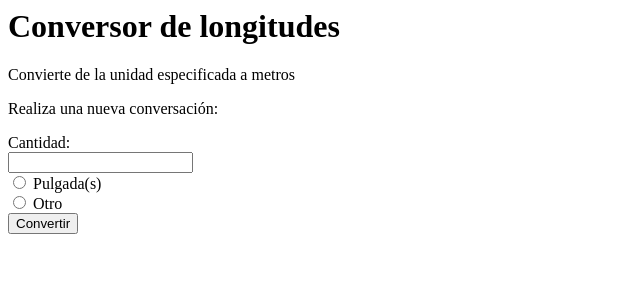
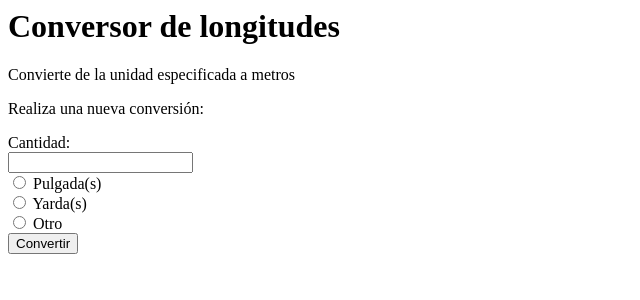
Before and after one commit to enriquerivasf/Desarrollo-Web-en-Entorno-Servidor, a PHP site: page /conversor2.php in a window 1280 px wide. Shown: the top 300 px of the page, without its empty margins (0-640 px from the left). Run offline with PHP 8.4, Linux system fonts and the light colour scheme.

Commit message:
Tarea 6 php completada

```diff
--- a/sprint1apache/www/site3/conversor2.php
+++ b/sprint1apache/www/site3/conversor2.php
@@ -9,20 +9,25 @@
 					$v_pulgadas = $_POST["fcantidad"];
 					$v_metros = $v_pulgadas * 0.0254;
 					echo $v_pulgadas."pulgada(s) = ".$v_metros." metro(s)";
-				}else{
+				}elseif ($_POST["funidad"] == "yarda"){
+				$v_yarda = $_POST ["fcantidad"];
+				$v_metros = $v_yarda * 0.9144;
+					echo $v_yarda."yarda(s) = ".$v_metros."metro(s) ";
+				} else{
 					echo "Unidad no soportada";
 				}
 			}
 		?>
 		</p>
-		<p>Realiza una nueva conversación:</p>
+		<p>Realiza una nueva conversión:</p>
 		<form action="/conversor2.php" method="post">
 			<label for="cantidad_input">Cantidad:</label><br>
 			<input type="text" id="cantidad_input" name="fcantidad"><br>
-
 			<input type="radio" id="pulgada_input" name="funidad" value="pulgada">
 			<label for="pulgada_input">Pulgada(s)</label><br>
-			<input type="radio" id="otro_input" name="funidad" value="otro">
+			<input type="radio" id="yarda_input" name="funidad" value="yarda">
+			<label for="yarda_input" >Yarda(s) </label><br>
+			<input type="radio" id="otro_input"name="funidad" value="otro">
 			<label for="otro_input">Otro</label><br>
 
 			<input type="submit" value="Convertir">
```
